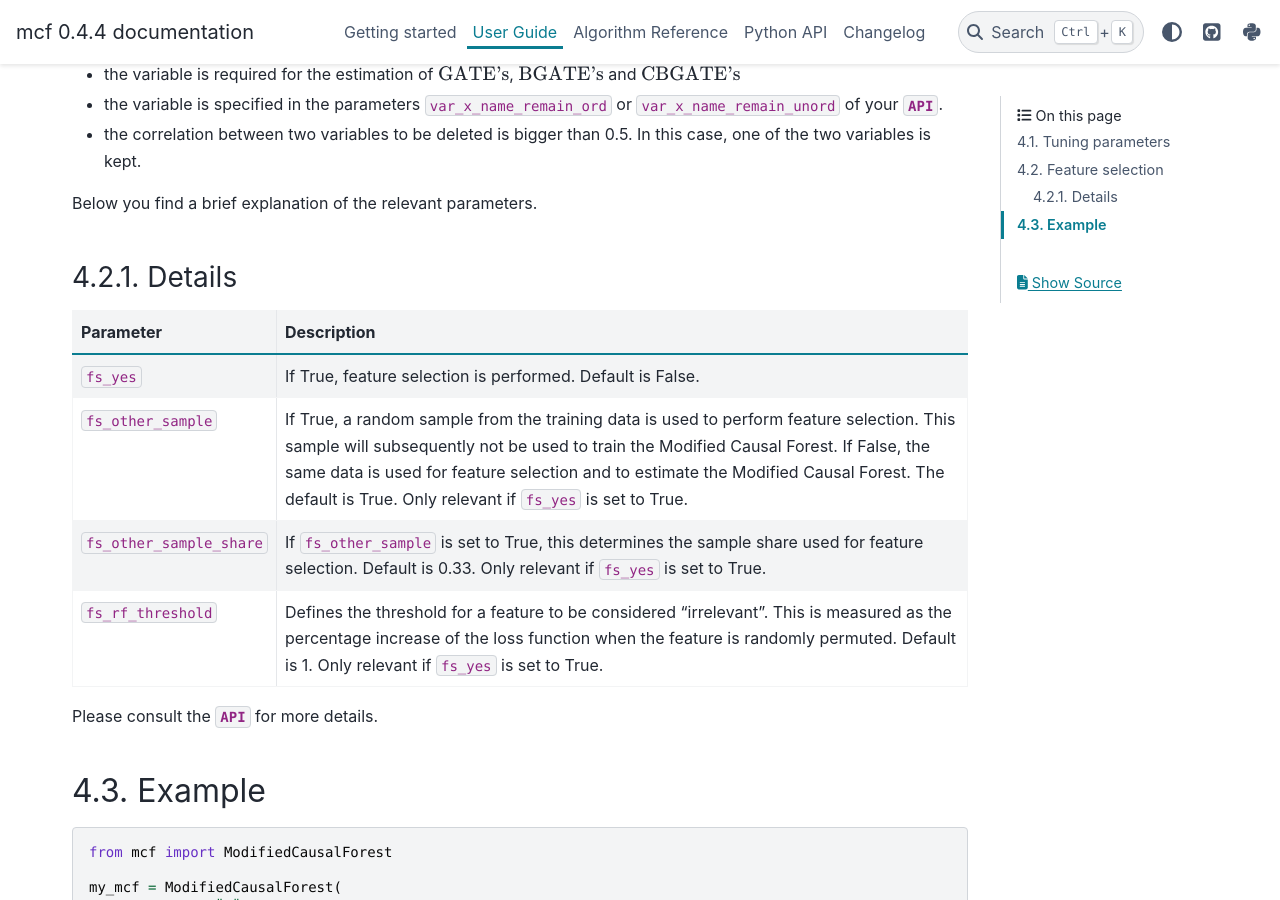
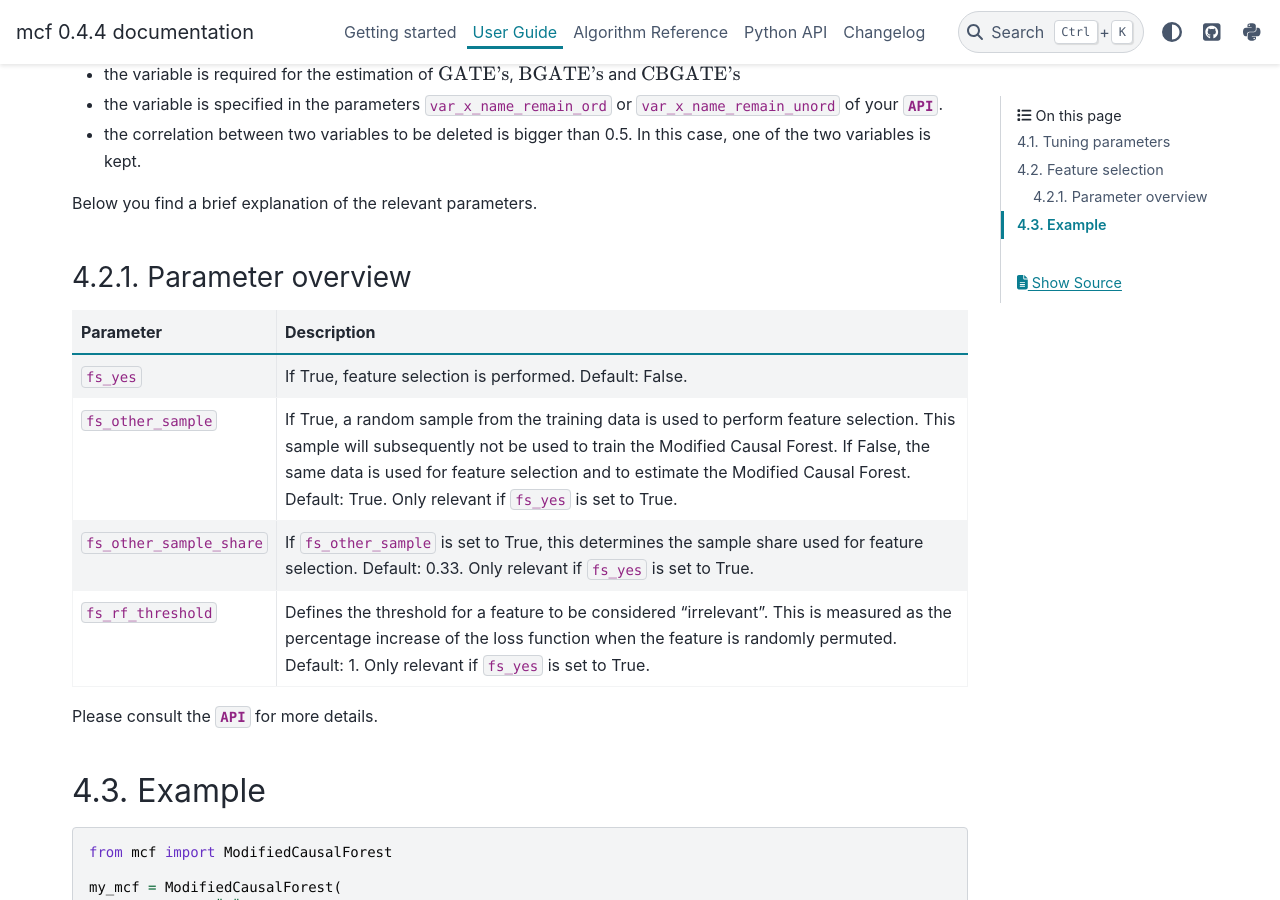
Before and after one commit to MCFpy/mcf, a Sphinx documentation site: the page built from docs/source/user_guide/tuning_feature_selection.rst, in a window 1280 px wide and 900 px high, scrolled down 691 px. Built offline with Sphinx 7.4.7 and the PyData theme 0.15.4, drawn with Linux system fonts in a browser that asks for light colours.

Commit message:
Adjust text for default values

```diff
--- a/docs/source/user_guide/tuning_feature_selection.rst
+++ b/docs/source/user_guide/tuning_feature_selection.rst
@@ -24,20 +24,20 @@ Note that, an irrelevant feature is never dropped if
 
 Below you find a brief explanation of the relevant parameters.
 
-Details
-~~~~~~~~~~~~~~
+Parameter overview
+~~~~~~~~~~~~~~~~~~
 
-+---------------------------+--------------------------------------------------------------------------------------------------------------------------------------+--------------------------------------------------------------------------------------------------------------------------------------------------------------------------------------------------+
-| Parameter                 | Description                                                                                                                                                                                                                                                                                                                             |
-+===========================+======================================================================================================================================+==================================================================================================================================================================================================+
-| ``fs_yes``                | If True, feature selection is performed. Default is False.                                                                                                                                                                                                                                                                              |
-+---------------------------+-----------------------------------------------------------------------------------------------------------------------------------------------------------------------------------------------------------------------------------------------------------------------------------------------------------------------------------------+
-| ``fs_other_sample``       | If True, a random sample from the training data is used to perform feature selection. This sample will subsequently not be used to train the Modified Causal Forest. If False, the same data is used for feature selection and to estimate the Modified Causal Forest. The default is True. Only relevant if ``fs_yes`` is set to True. |
-+---------------------------+-----------------------------------------------------------------------------------------------------------------------------------------------------------------------------------------------------------------------------------------------------------------------------------------------------------------------------------------+
-| ``fs_other_sample_share`` | If ``fs_other_sample`` is set to True, this determines the sample share used for feature selection. Default is 0.33. Only relevant if ``fs_yes`` is set to True.                                                                                                                                                                        |
-+---------------------------+-----------------------------------------------------------------------------------------------------------------------------------------------------------------------------------------------------------------------------------------------------------------------------------------------------------------------------------------+
-| ``fs_rf_threshold``       | Defines the threshold for a feature to be considered "irrelevant". This is measured as the percentage increase of the loss function when the feature is randomly permuted. Default is 1. Only relevant if ``fs_yes`` is set to True.                                                                                                    |
-+---------------------------+-----------------------------------------------------------------------------------------------------------------------------------------------------------------------------------------------------------------------------------------------------------------------------------------------------------------------------------------+
++---------------------------+-----------------------------------------------------------------------------------------------------------------------------------------------------------------------------------------------------------------------------------------------------------------------------------------------------------------------------------+
+| Parameter                 | Description                                                                                                                                                                                                                                                                                                                       |
++===========================+===================================================================================================================================================================================================================================================================================================================================+
+| ``fs_yes``                | If True, feature selection is performed. Default: False.                                                                                                                                                                                                                                                                          |
++---------------------------+-----------------------------------------------------------------------------------------------------------------------------------------------------------------------------------------------------------------------------------------------------------------------------------------------------------------------------------+
+| ``fs_other_sample``       | If True, a random sample from the training data is used to perform feature selection. This sample will subsequently not be used to train the Modified Causal Forest. If False, the same data is used for feature selection and to estimate the Modified Causal Forest. Default: True. Only relevant if ``fs_yes`` is set to True. |
++---------------------------+-----------------------------------------------------------------------------------------------------------------------------------------------------------------------------------------------------------------------------------------------------------------------------------------------------------------------------------+
+| ``fs_other_sample_share`` | If ``fs_other_sample`` is set to True, this determines the sample share used for feature selection. Default: 0.33. Only relevant if ``fs_yes`` is set to True.                                                                                                                                                                    |
++---------------------------+-----------------------------------------------------------------------------------------------------------------------------------------------------------------------------------------------------------------------------------------------------------------------------------------------------------------------------------+
+| ``fs_rf_threshold``       | Defines the threshold for a feature to be considered "irrelevant". This is measured as the percentage increase of the loss function when the feature is randomly permuted. Default: 1. Only relevant if ``fs_yes`` is set to True.                                                                                                |
++---------------------------+-----------------------------------------------------------------------------------------------------------------------------------------------------------------------------------------------------------------------------------------------------------------------------------------------------------------------------------+
 
 Please consult the :py:class:`API <mcf_mini.ModifiedCausalForest>` for more details.
 
```
